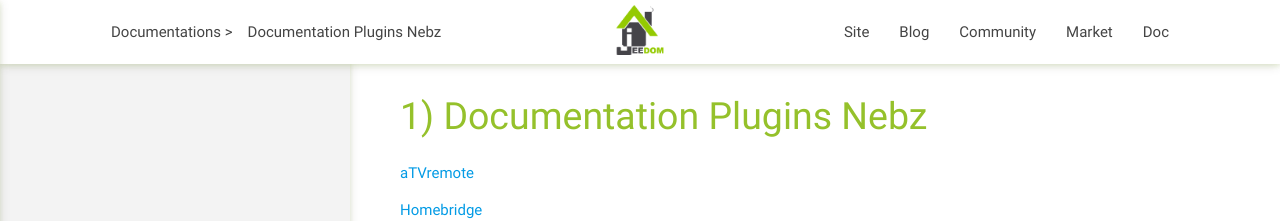
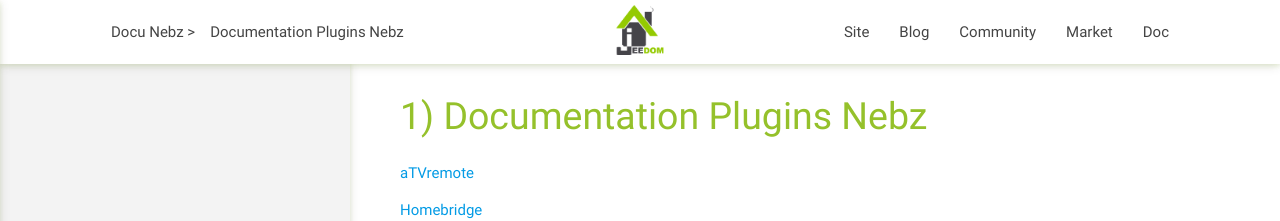
Before and after one commit to NebzHB/jeedom_docs, a Jekyll site: the page built from README.md, in a window 1280 px wide. Shown: the top 221 px of the page. Built offline with Jekyll 4.4.1, drawn with Linux system fonts in a browser that asks for light colours; our own code applies the rules of GitHub Pages for plain Markdown files.

Commit message:
Update default.html

```diff
--- a/_layouts/default.html
+++ b/_layouts/default.html
@@ -17,7 +17,7 @@
             <div class="nav-wrapper container">
                 <a id="logo-container" href="{{site.doc}}" target="_blank" class="brand-logo center"><img src="{{site.baseurl}}/images/logo.png" style="height:50px;margin-top:5px"></a>
                 <ul class="left hide-on-med-and-down">
-                    <li><a href="{{site.baseurl}}">Documentations &gt;</a></li>
+                    <li><a href="{{site.baseurl}}">Docu Nebz &gt;</a></li>
                     <li>{{page.title}}</li>
                 </ul>
                 <a href="{{site.doc}}" target="_blank" data-activates="nav-mobile" class="button-collapse btn-floating btn-large waves-effect waves-light jeedomcolorbg"><i class="material-icons">menu</i></a>
@@ -90,7 +90,7 @@
         $(document).ready(function() {
             var title = '{{page.title}}';
             $('#doc_title').append(title)
-            document.title = 'Documentations > ' + title[0].toUpperCase() + title.substring(1)
+            document.title = 'Docu Nebz > ' + title[0].toUpperCase() + title.substring(1)
             $(".button-collapse").sideNav();
             $('meta[name=description]').remove();
             $('head').append('<meta name="description" content="Ceci est la documentation des plugins "' + title[0].toUpperCase() + title.substring(1) + '", lié à la solution domotique Jeedom.">');
```
